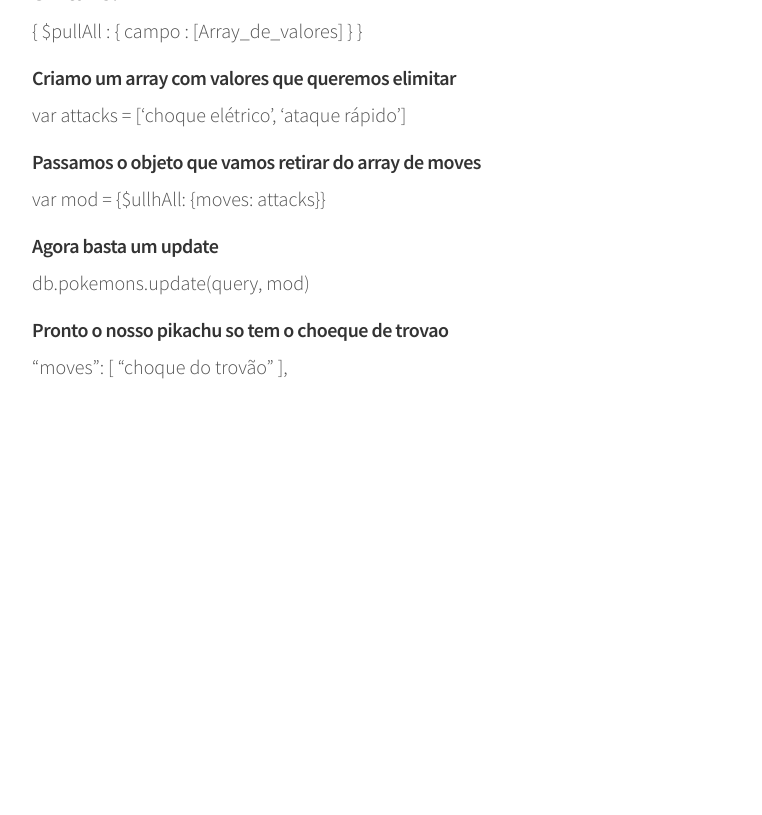
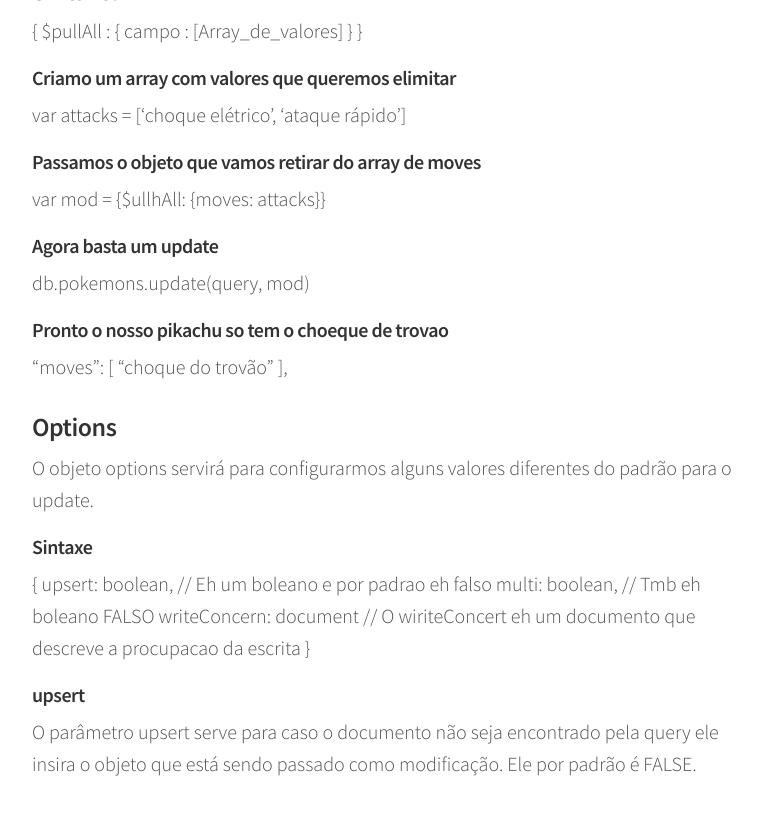
Before and after one commit to indrajithbandara/debug-blog, a Jekyll site: the page built from _posts/2016-05-14-mongodb.md, in a window 1280 px wide and 900 px high, scrolled down 10491 px. Shown: the top 815 px of the window, without its empty margins (248-1010 px from the left). Built offline with Jekyll 4.4.1, drawn with Linux system fonts in a browser that asks for light colours; comment, search, counter and statistics services are not loaded; before the commit the page ends 10994 px from its top, so only the background shows below that.

Commit message:
subida diaria

```diff
--- a/_posts/2016-05-14-mongodb.md
+++ b/_posts/2016-05-14-mongodb.md
@@ -449,3 +449,18 @@ db.pokemons.update(query, mod)
   "moves": [
     "choque do trovão"
   ],
+
+### Options
+O objeto options servirá para configurarmos alguns valores diferentes do padrão para o update.
+
+
+#### Sintaxe
+{
+  upsert: boolean, // Eh um boleano e  por padrao eh falso
+  multi: boolean, // Tmb eh boleano FALSO
+  writeConcern: document // O wiriteConcert eh um documento que descreve a procupacao da escrita
+}
+
+#### upsert
+O parâmetro upsert serve para caso o documento não seja encontrado pela query ele insira o objeto que está sendo passado como modificação.
+Ele por padrão é FALSE.
```
